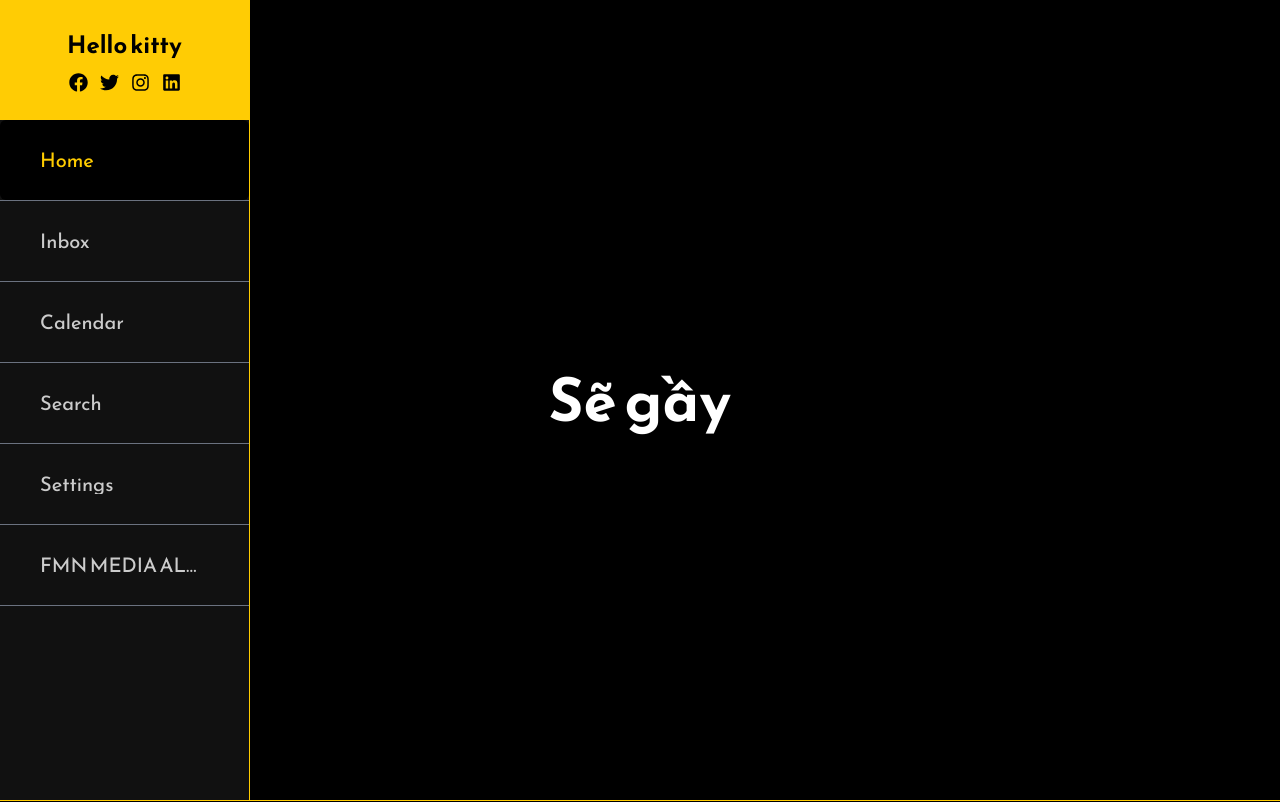
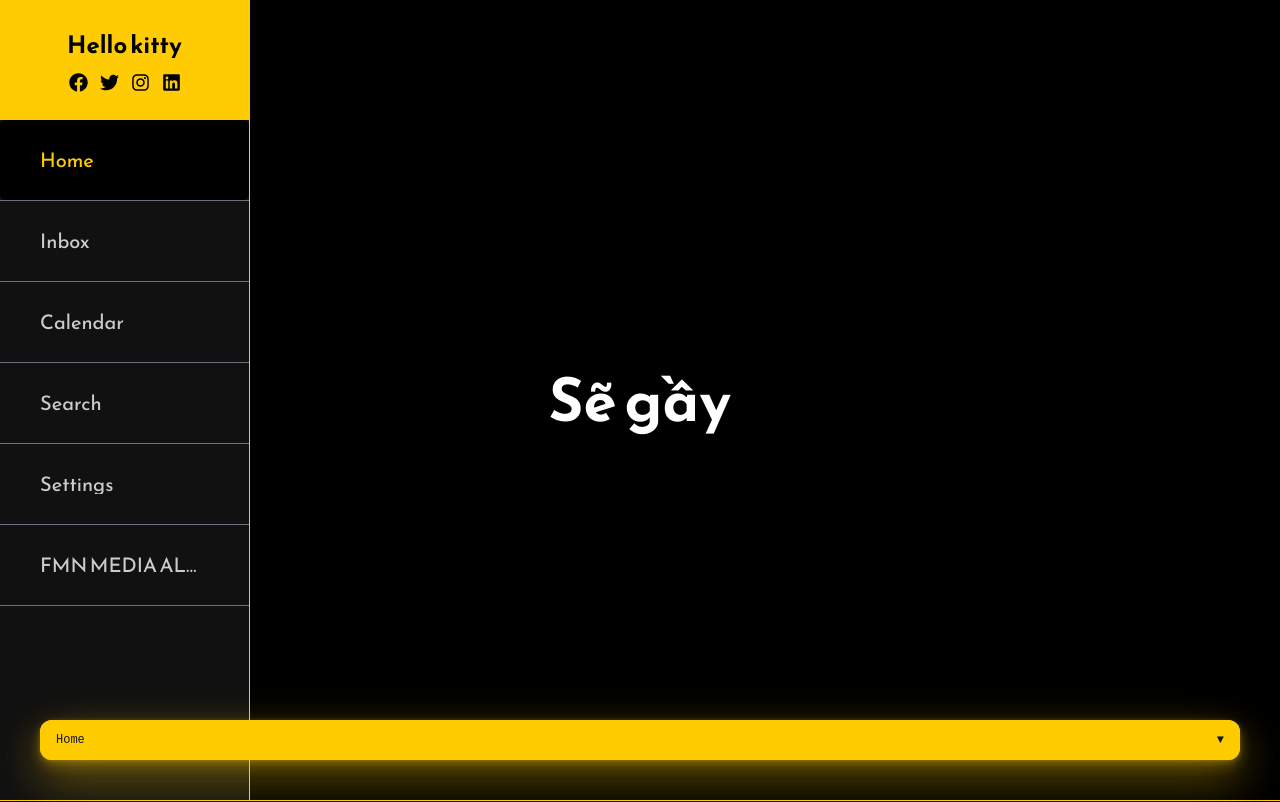
Before and after one commit to thanhbui1234/fmn-media, a Next.js app: page / in a window 1280 px wide. Shown: the top 802 px of the page. Built offline with nearby package versions, Linux system fonts and the light colour scheme.

Commit message:
colpsace

```diff
--- a/package.json
+++ b/package.json
@@ -10,6 +10,7 @@
   },
   "dependencies": {
     "@radix-ui/react-alert-dialog": "^1.1.4",
+    "@radix-ui/react-collapsible": "^1.1.2",
     "@radix-ui/react-dialog": "^1.1.4",
     "@radix-ui/react-separator": "^1.1.1",
     "@radix-ui/react-slot": "^1.1.1",
--- a/src/app/globals.css
+++ b/src/app/globals.css
@@ -35,7 +35,12 @@ section {
     overflow: hidden !important; /* Prevent scrolling */
   }
 }
-
+.shadowFooter {
+        z-index: 10000;
+        background: #ffcc00;
+        bottom: 40px;
+        box-shadow: 0px 18px 49px rgba(255, 204, 0, 0.22), 0px 5.42647px 14.7721px rgba(255, 204, 0, 0.14335), 0px 2.25388px 6.13556px rgba(255, 204, 0, 0.11), 0px 0.815184px 2.21911px rgba(255, 204, 0, 0.0766505);
+}
 @layer base {
   :root {
     --background: 0 0% 100%;
--- a/src/app/layout.tsx
+++ b/src/app/layout.tsx
@@ -6,6 +6,7 @@ import { SidebarProvider } from "@/components/ui/sidebar";
 import { AppSidebar } from "@/components/app-sidebar";
 import Banner from "@/modules/VideoBanner/banner";
 import { HeaderMolbie } from "@/components/ui/header";
+import { CollapsibleFooter } from "@/components/ui/CollSpance";
 
 const reemKufi = Reem_Kufi({
   subsets: ["latin"],
@@ -41,6 +42,7 @@ export default function RootLayout({
             {/* </div> */}
           </SidebarProvider>
         </div>
+        <CollapsibleFooter />
       </body>
     </html>
   );
--- a/src/components/app-sidebar.tsx
+++ b/src/components/app-sidebar.tsx
@@ -67,7 +67,7 @@ export function AppSidebar() {
             <div className="text-black flex gap-3">
               <FaFacebook size={19} />
               <FaTwitter size={19} />
-              <FaInstagram size={19} />
+              <FaInstagram size={19                                                                                             } />
               <FaLinkedin size={19} />
             </div>
           </SidebarGroupLabel>
--- /dev/null
+++ b/src/components/ui/CollSpance.tsx
@@ -0,0 +1,78 @@
+"use client";
+
+import * as React from "react";
+
+import { Button } from "@/components/ui/button";
+import {
+  Collapsible,
+  CollapsibleContent,
+  CollapsibleTrigger,
+} from "@/components/ui/collapsible";
+
+export function CollapsibleFooter() {
+  const items = [
+    { title: "Home", target: "div1" },
+    { title: "Inbox", target: "div2" },
+    { title: "Calendar", target: "div3" },
+    { title: "Search", target: "div4" },
+    { title: "Settings", target: "settings" },
+    { title: "FMN MEDIA ALL RIGHT RESERVED", target: "logout" },
+  ];
+
+  const [isOpen, setIsOpen] = React.useState(false);
+  const [selectedItem, setSelectedItem] = React.useState(items[0]);
+
+  const handleItemClick = (item: { title: string; target: string }) => {
+    setSelectedItem(item);
+    setIsOpen(false); // Optionally close the collapsible when an item is selected
+
+    const targetElement = document.getElementById(item.target);
+    if (targetElement) {
+      targetElement.scrollIntoView({ behavior: "smooth" });
+    }
+  };
+
+  return (
+    <div className="fixed bottom-10 left-0 right-0 bg-white  border-gray-200 mx-10  rounded-xl shadowFooter border-none">
+      <Collapsible
+        className="rounded-xl"
+        open={isOpen}
+        onOpenChange={setIsOpen}
+      >
+        <CollapsibleTrigger asChild>
+          <Button
+            variant="ghost"
+            size="sm"
+            className="w-full flex justify-between items-center px-4 py-3  border-none text-gray-900 transition-all h-[40px] rounded-xl shadowFooter bg-colorTop  hover:bg-inherit fontText"
+          >
+            <span>{selectedItem.title}</span>
+            <span
+              className={`transform transition-transform duration-300 ${
+                isOpen ? "rotate-180" : "rotate-0"
+              }`}
+            >
+              ▼
+            </span>
+          </Button>
+        </CollapsibleTrigger>
+        <CollapsibleContent
+          className={`overflow-hidden shadowFooter transition-[max-height] duration-300 ${
+            isOpen ? "max-h-screen" : ""
+          }`}
+        >
+          <div className="space-y-2  bg-gray-50 border-t  shadowFooter">
+            {items.map((item) => (
+              <div
+                key={item.target}
+                className="py-3 font-mono text-sm cursor-pointer hover:bg-black hover:text-white transition-all border-b border-black fontText"
+                onClick={() => handleItemClick(item)}
+              >
+                <p className="px-3">{item.title}</p>
+              </div>
+            ))}
+          </div>
+        </CollapsibleContent>
+      </Collapsible>
+    </div>
+  );
+}
--- /dev/null
+++ b/src/components/ui/collapsible.tsx
@@ -0,0 +1,11 @@
+"use client"
+
+import * as CollapsiblePrimitive from "@radix-ui/react-collapsible"
+
+const Collapsible = CollapsiblePrimitive.Root
+
+const CollapsibleTrigger = CollapsiblePrimitive.CollapsibleTrigger
+
+const CollapsibleContent = CollapsiblePrimitive.CollapsibleContent
+
+export { Collapsible, CollapsibleTrigger, CollapsibleContent }
```
Also changed, not shown: 1 other file (tests, documents, lock files or other folders).
